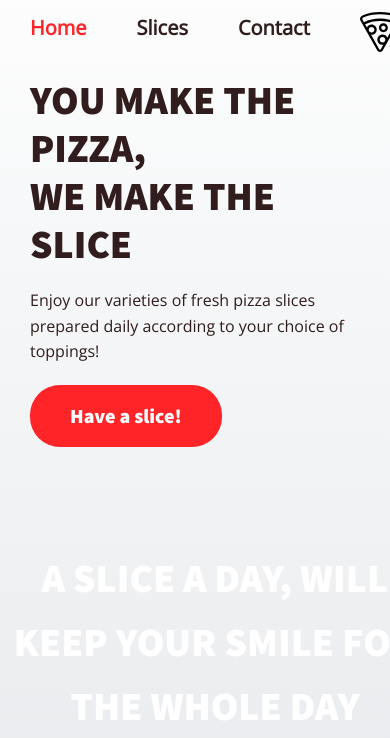
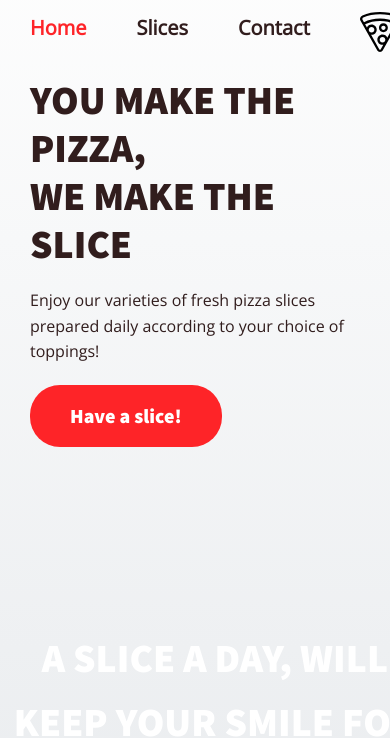
Before and after one commit to rizkallahsalloum/pizzaslice, a website built with Parcel: page src/index.html in a window 390 px wide. Shown: the part 120-858 px from the top of the page. Built offline with nearby package versions, Linux system fonts and the light colour scheme.

Commit message:
fixing styling on mobile

```diff
--- a/src/scss/abstracts/_mixins.scss
+++ b/src/scss/abstracts/_mixins.scss
@@ -9,8 +9,8 @@ $bp: (
   // 800px;
   small: 37.5em,
   // 600px;
-  smallest: 23.5em,
-  // 600px;
+  smallest: 23em,
+  // 376px;
 );
 
 @mixin display-grid {
--- a/src/scss/layout/_header.scss
+++ b/src/scss/layout/_header.scss
@@ -82,6 +82,7 @@
 .header-hero {
   &-content {
     grid-column: center-start / col-end 6;
+
     @include mq(medium) {
       grid-column: center;
       margin-top: 2rem;
@@ -110,11 +111,9 @@
     font-weight: 600;
     border-radius: 3rem;
     transition: 0.3s all;
+
     &:hover {
       background-color: darken($color-red, 15%);
-    }
-    @include mq(medium) {
-      margin-bottom: 2rem;
     }
   }
   &-image {
--- a/src/scss/layout/_sidebar.scss
+++ b/src/scss/layout/_sidebar.scss
@@ -4,7 +4,9 @@
 //Sidebar
 .sidebar {
   grid-column: center-start / col-end 3;
-
+  @include mq(small) {
+    margin-top: 8rem !important;
+  }
   @include mq(medium) {
     grid-column: center;
   }
--- a/src/scss/pages/_contact.scss
+++ b/src/scss/pages/_contact.scss
@@ -13,6 +13,9 @@
     background-size: cover;
     background-position: center 70%;
     color: $color-white;
+    @include mq(small) {
+      margin-top: 8rem !important;
+    }
   }
 }
 .content--contact {
@@ -21,6 +24,7 @@
   justify-content: space-between;
   align-items: center;
   grid-gap: 3rem;
+
   @include mq(medium) {
     grid-template-columns: 1fr;
   }
--- a/src/scss/pages/_home.scss
+++ b/src/scss/pages/_home.scss
@@ -17,6 +17,10 @@
   align-items: center;
   justify-content: center;
   height: 40vh;
+
+  @include mq(small) {
+    margin-top: 8rem;
+  }
   .inside-title {
     color: $color-white;
     text-align: center;
```
Also changed, not shown: 2 other files.
